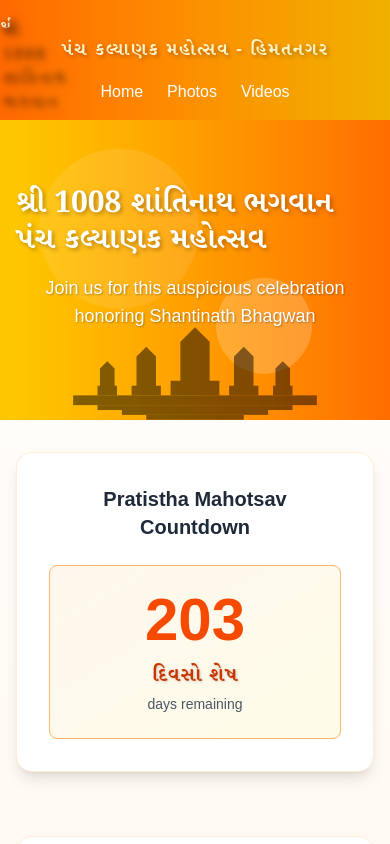
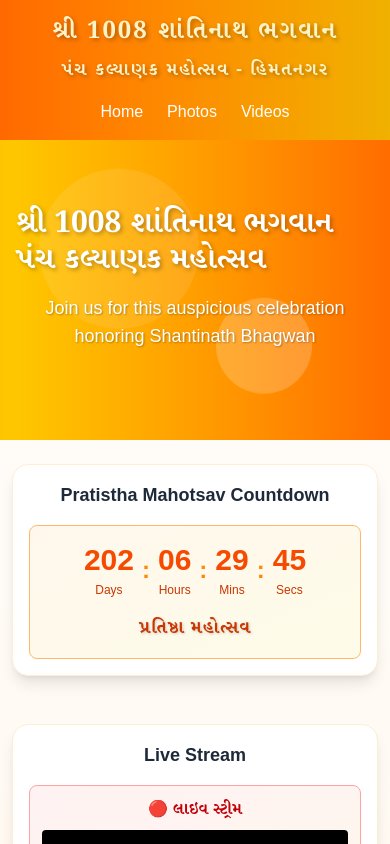
Before and after one commit to mtshah92/hmt, a Next.js app: page / in a window 390 px wide. Shown: the top 844 px of the page. Built offline with nearby package versions, Linux system fonts and the light colour scheme; no server answers; a web font is replaced by a local one.

Commit message:
feat:scheduled stream, mobile responsive

```diff
--- a/src/app/page.js
+++ b/src/app/page.js
@@ -9,18 +9,14 @@ import LiveStream from "../components/LiveStream";
 import UpcomingStreams from "../components/UpcomingStreams";
 import ImageCarousel from "../components/ImageCarousel";
 import { checkLiveStream, getUpcomingStreams } from "../utils/youtube";
-import { calculateDaysLeft } from "../utils/dateUtils";
 
 export default function Home() {
-  const [daysLeft, setDaysLeft] = useState(0);
   const [liveStreamId, setLiveStreamId] = useState(null);
   const [isLive, setIsLive] = useState(false);
   const [upcomingStreams, setUpcomingStreams] = useState([]);
+  const targetDate = new Date("2026-01-27T00:00:00");
 
   useEffect(() => {
-    const targetDate = new Date("2026-01-27");
-    setDaysLeft(calculateDaysLeft(targetDate));
-
     const fetchLiveStream = async () => {
       const { isLive, videoId } = await checkLiveStream();
       setIsLive(isLive);
@@ -66,21 +62,21 @@ export default function Home() {
         {/* Hero Section - Removed as AnimatedBanner replaces it */}
 
         {/* Countdown Section */}
-        <section className="py-8 px-4">
+        <section className="py-6 sm:py-8 px-3 sm:px-4">
           <div className="max-w-4xl mx-auto">
-            <div className="bg-white rounded-2xl shadow-lg border border-orange-100 p-8">
-              <h3 className="text-xl font-semibold text-center mb-6 text-gray-800">
+            <div className="bg-white rounded-2xl shadow-lg border border-orange-100 p-4 sm:p-6 md:p-8">
+              <h3 className="text-lg sm:text-xl font-semibold text-center mb-4 sm:mb-6 text-gray-800">
                 Pratistha Mahotsav Countdown
               </h3>
-              <CountdownTimer daysLeft={daysLeft} />
+              <CountdownTimer targetDate={targetDate} />
             </div>
           </div>
         </section>
 
         {/* Main Content Grid */}
-        <main className="py-8 px-4">
+        <main className="py-6 px-3 sm:py-8 sm:px-4">
           <div className="max-w-6xl mx-auto">
-            <div className="grid md:grid-cols-1 lg:grid-cols-2 gap-6 md:gap-8 mb-12">
+            <div className="flex flex-col lg:grid lg:grid-cols-2 gap-6 md:gap-8 mb-8 sm:mb-12">
               {/* Live Stream Section */}
               <div className="bg-white rounded-2xl shadow-lg border border-orange-100 p-4 sm:p-6 md:p-8">
                 <h3 className="text-lg sm:text-xl font-semibold text-center mb-4 sm:mb-6 text-gray-800">
--- a/src/components/AnimatedBanner.js
+++ b/src/components/AnimatedBanner.js
@@ -56,14 +56,14 @@ const AnimatedBanner = () => {
         />
 
         {/* Temple silhouette */}
-        <div
+        {/* <div
           className="absolute bottom-0 left-0 right-0 h-32 bg-[url('/temple-silhouette.svg')] bg-repeat-x bg-bottom"
           style={{
             transform: `translateY(${calculateParallax(-0.15)}px)`,
             backgroundSize: "contain",
             opacity: 0.7,
           }}
-        />
+        /> */}
       </div>
 
       {/* Content */}
--- a/src/components/CountdownTimer.js
+++ b/src/components/CountdownTimer.js
@@ -1,11 +1,76 @@
-const CountdownTimer = ({ daysLeft }) => {
+"use client";
+import { useState, useEffect } from 'react';
+import { calculateTimeLeft } from '../utils/dateUtils';
+
+const CountdownTimer = ({ targetDate }) => {
+  const [timeLeft, setTimeLeft] = useState({ days: 0, hours: 0, minutes: 0, seconds: 0 });
+
+  useEffect(() => {
+    // Initial calculation
+    setTimeLeft(calculateTimeLeft(targetDate));
+
+    // Update every second
+    const timer = setInterval(() => {
+      setTimeLeft(calculateTimeLeft(targetDate));
+    }, 1000);
+
+    // Cleanup
+    return () => clearInterval(timer);
+  }, [targetDate]);
+
+  // Add leading zero if needed
+  const addLeadingZero = (num) => {
+    return num < 10 ? `0${num}` : num;
+  };
+
   return (
-    <div className="bg-gradient-to-br from-orange-50 to-yellow-50 rounded-lg p-6 border border-orange-300 text-center">
-      <div className="text-6xl md:text-7xl font-bold text-orange-600 mb-3">
-        {daysLeft}
+    <div className="bg-gradient-to-br from-orange-50 to-yellow-50 rounded-lg p-4 sm:p-6 border border-orange-300 text-center">
+      <div className="flex justify-center items-center space-x-2 sm:space-x-4">
+        <div className="flex flex-col items-center">
+          <div className="text-3xl sm:text-5xl md:text-6xl font-bold text-orange-600">
+            {timeLeft.days}
+          </div>
+          <div className="text-xs sm:text-sm text-orange-700 font-medium mt-1">
+            {timeLeft.days === 1 ? "Day" : "Days"}
+          </div>
+        </div>
+
+        <div className="text-2xl sm:text-4xl md:text-5xl font-bold text-orange-400">:</div>
+
+        <div className="flex flex-col items-center">
+          <div className="text-3xl sm:text-5xl md:text-6xl font-bold text-orange-600">
+            {addLeadingZero(timeLeft.hours)}
+          </div>
+          <div className="text-xs sm:text-sm text-orange-700 font-medium mt-1">
+            Hours
+          </div>
+        </div>
+
+        <div className="text-2xl sm:text-4xl md:text-5xl font-bold text-orange-400">:</div>
+
+        <div className="flex flex-col items-center">
+          <div className="text-3xl sm:text-5xl md:text-6xl font-bold text-orange-600">
+            {addLeadingZero(timeLeft.minutes)}
+          </div>
+          <div className="text-xs sm:text-sm text-orange-700 font-medium mt-1">
+            Mins
+          </div>
+        </div>
+
+        <div className="text-2xl sm:text-4xl md:text-5xl font-bold text-orange-400">:</div>
+
+        <div className="flex flex-col items-center">
+          <div className="text-3xl sm:text-5xl md:text-6xl font-bold text-orange-600">
+            {addLeadingZero(timeLeft.seconds)}
+          </div>
+          <div className="text-xs sm:text-sm text-orange-700 font-medium mt-1">
+            Secs
+          </div>
+        </div>
       </div>
+
       <div
-        className="text-xl md:text-2xl font-semibold text-orange-700"
+        className="text-lg sm:text-xl md:text-2xl font-semibold text-orange-700 mt-4"
         style={{
           fontFamily:
             "AMS Pankhuri Gujarati Calligraphy, Noto Serif Gujarati, serif",
@@ -14,10 +79,7 @@ const CountdownTimer = ({ daysLeft }) => {
           fontWeight: "600",
         }}
       >
-        {daysLeft === 1 ? "દિવસ શેષ" : "દિવસો શેષ"}
-      </div>
-      <div className="text-sm text-gray-600 mt-1">
-        {daysLeft === 1 ? "day remaining" : "days remaining"}
+        પ્રતિષ્ઠા મહોત્સવ
       </div>
     </div>
   );
--- a/src/components/Header.js
+++ b/src/components/Header.js
@@ -4,24 +4,22 @@ const Header = () => {
   return (
     <header className="bg-gradient-to-r from-orange-500 to-yellow-500 text-white py-4 shadow-lg">
       <div className="container mx-auto text-center">
-        <Link href="/">
+        {/* <Link href="/"> */}
         <h1
-            className="text-2xl md:text-3xl font-bold tracking-wide cursor-pointer"
+          className="text-2xl md:text-3xl font-bold tracking-wide"
           style={{
             fontFamily:
               "AMS Pankhuri Gujarati Calligraphy, Noto Serif Gujarati, serif",
             letterSpacing: "2px",
             textShadow: "3px 3px 6px rgba(0,0,0,0.4)",
-              background: "linear-gradient(45deg, #fff, #fef3c7, #fed7aa)",
-              WebkitBackgroundClip: "text",
-              WebkitTextFillColor: "transparent",
-              filter: "drop-shadow(2px 2px 4px rgba(0,0,0,0.6))",
+            color: "#fef3c7",
+            textShadow: "2px 2px 4px rgba(0,0,0,0.3)",
             fontWeight: "700",
           }}
         >
           શ્રી 1008 શાંતિનાથ ભગવાન
         </h1>
-        </Link>
+        {/* </Link> */}
         <h2
           className="text-lg md:text-xl font-semibold mt-2"
           style={{
@@ -39,17 +37,26 @@ const Header = () => {
         <nav className="mt-4">
           <ul className="flex justify-center space-x-6">
             <li>
-              <Link href="/" className="text-white hover:text-yellow-200 transition-colors">
+              <Link
+                href="/"
+                className="text-white hover:text-yellow-200 transition-colors"
+              >
                 Home
               </Link>
             </li>
             <li>
-              <Link href="/gallery" className="text-white hover:text-yellow-200 transition-colors">
+              <Link
+                href="/gallery"
+                className="text-white hover:text-yellow-200 transition-colors"
+              >
                 Photos
               </Link>
             </li>
             <li>
-              <Link href="/videos" className="text-white hover:text-yellow-200 transition-colors">
+              <Link
+                href="/videos"
+                className="text-white hover:text-yellow-200 transition-colors"
+              >
                 Videos
               </Link>
             </li>
--- a/src/components/LiveStream.js
+++ b/src/components/LiveStream.js
@@ -1,6 +1,6 @@
 const LiveStream = ({ isLive, liveStreamId }) => {
   return (
-    <div className="bg-gradient-to-br from-red-50 to-orange-50 rounded-lg p-3 sm:p-4 border border-red-300">
+    <div className="bg-gradient-to-br from-red-50 to-orange-50 rounded-lg p-3 sm:p-4 border border-red-300 overflow-hidden">
       <h3
         className="text-base sm:text-lg font-bold text-red-700 mb-2 sm:mb-3 text-center"
         style={{
@@ -10,7 +10,7 @@ const LiveStream = ({ isLive, liveStreamId }) => {
       >
         🔴 લાઇવ સ્ટ્રીમ
       </h3>
-      <div className="relative w-full" style={{ paddingBottom: '56.25%' }}>
+      <div className="relative w-full overflow-hidden" style={{ paddingBottom: '56.25%' }}>
         {isLive ? (
           <iframe
             className="absolute top-0 left-0 w-full h-full rounded"
--- a/src/utils/dateUtils.js
+++ b/src/utils/dateUtils.js
@@ -1,3 +1,19 @@
+export const calculateTimeLeft = (targetDate) => {
+  const now = new Date();
+  const difference = targetDate - now;
+
+  if (difference <= 0) {
+    return { days: 0, hours: 0, minutes: 0, seconds: 0 };
+  }
+
+  return {
+    days: Math.floor(difference / (1000 * 60 * 60 * 24)),
+    hours: Math.floor((difference / (1000 * 60 * 60)) % 24),
+    minutes: Math.floor((difference / 1000 / 60) % 60),
+    seconds: Math.floor((difference / 1000) % 60)
+  };
+};
+
 export const calculateDaysLeft = (targetDate) => {
   const today = new Date();
   const diffTime = targetDate - today;
```
Also changed, not shown: src/components/UpcomingStreams.js (+36 -16 lines). Lines whose indentation alone changed are shown as unchanged.
